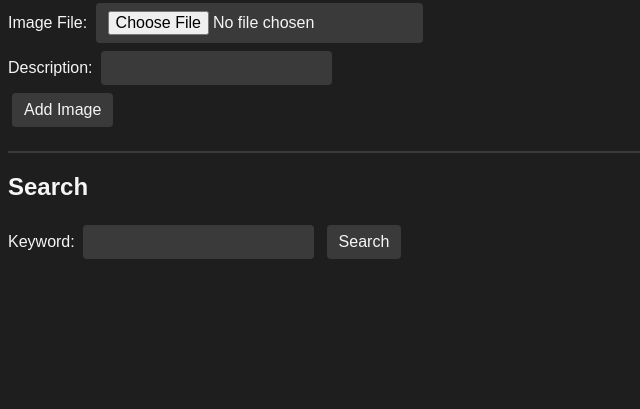
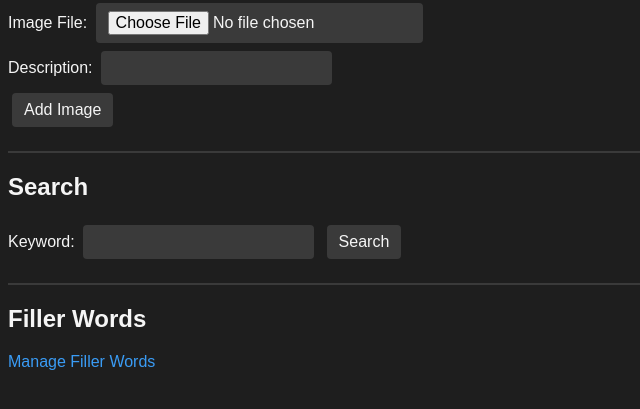
Before and after one commit to Ninjack21/memory_palace_app, a Flask app: page / in a window 1280 px wide. Shown: the part 81-490 px from the top of the page, without its empty margins (0-640 px from the left). Run offline with Flask 3, Linux system fonts and the light colour scheme.

Commit message:
sentence search with filler words handling

```diff
--- a/main.py
+++ b/main.py
@@ -10,6 +10,7 @@ from flask import (
 from flask_sqlalchemy import SQLAlchemy
 import os
 from werkzeug.utils import secure_filename
+import re
 
 UPLOAD_FOLDER = "uploads"
 ALLOWED_EXTENSIONS = {"png", "jpg", "jpeg", "gif"}
@@ -34,6 +35,11 @@ class Image(db.Model):
 
     def __repr__(self):
         return f"<Image {self.filename}>"
+
+
+class FillerWord(db.Model):
+    id = db.Column(db.Integer, primary_key=True)
+    word = db.Column(db.String(80), nullable=False)
 
 
 @app.route("/")
@@ -68,11 +74,25 @@ def serve_uploaded_file(filename):
     return send_file(file_path, as_attachment=True)
 
 
-@app.route("/search", methods=["GET"])
-def search_image():
-    keyword = request.args.get("keyword")
-    images = Image.query.filter(Image.description.contains(keyword)).all()
-    return render_template("search_results.html", images=images)
+@app.route("/search", methods=["GET", "POST"])
+def search_image(keywords=None):
+    if request.method == "GET":
+        keywords = request.args.get("keywords")
+        words = re.sub(r"'s", "", keywords.replace(",", " ")).split()
+    elif request.method == "POST":
+        query = request.form["keyword"]
+        words = re.sub(r"'s", "", query.replace(",", "")).split()
+    else:
+        return render_template("index.html")
+
+    filler_words = [filler_word.word for filler_word in FillerWord.query.all()]
+    words = [word for word in words if word not in filler_words]
+
+    results = {}
+    for word in words:
+        results[word] = Image.query.filter(Image.description.contains(word)).all()
+
+    return render_template("search_results.html", images=results)
 
 
 @app.route("/delete/<int:image_id>", methods=["POST"])
@@ -88,6 +108,48 @@ def uploaded_file(filename):
     return send_from_directory(app.config["UPLOADED_IMAGES_DEST"], filename)
 
 
+@app.route("/add_filler_word", methods=["POST"])
+def add_filler_word():
+    word = request.form["word"]
+    keywords = request.form["keywords"]
+    new_filler_word = FillerWord(word=word)
+    db.session.add(new_filler_word)
+    db.session.commit()
+    return redirect(url_for("search_image", keywords=keywords))
+
+
+@app.route("/update-description/<int:image_id>", methods=["POST"])
+def update_description(image_id):
+    image = Image.query.get_or_404(image_id)
+    new_description = request.form["description"]
+    image.description = new_description
+    db.session.commit()
+    return redirect(url_for("index"))
+
+
+@app.route("/filler_words")
+def filler_words():
+    filler_words = FillerWord.query.all()
+    return render_template("filler_words.html", filler_words=filler_words)
+
+
+@app.route("/update_filler_word/<int:word_id>", methods=["POST"])
+def update_filler_word(word_id):
+    filler_word = FillerWord.query.get_or_404(word_id)
+    new_word = request.form["word"]
+    filler_word.word = new_word
+    db.session.commit()
+    return redirect(url_for("filler_words"))
+
+
+@app.route("/delete_filler_word/<int:word_id>", methods=["POST"])
+def delete_filler_word(word_id):
+    filler_word = FillerWord.query.get_or_404(word_id)
+    db.session.delete(filler_word)
+    db.session.commit()
+    return redirect(url_for("filler_words"))
+
+
 if __name__ == "__main__":
     with app.app_context():
         db.create_all()
--- a/templates/index.html
+++ b/templates/index.html
@@ -19,11 +19,14 @@
     </form>
     <hr>
     <h2>Search</h2>
-    <form action="{{ url_for('search_image') }}" method="GET">
+    <form action="{{ url_for('search_image') }}" method="POST">
         <label for="keyword">Keyword:</label>
         <input type="text" name="keyword" required>
         <button type="submit">Search</button>
     </form>
+    <hr>
+    <h2>Filler Words</h2>
+    <a href="{{ url_for('filler_words') }}">Manage Filler Words</a>
 </body>
 
 </html>
```
Also changed, not shown: templates/filler_words.html (added, +29 -0 lines), templates/search_results.html (+45 -4 lines), instance/images.db, uploads/Appointed.png (added), uploads/Through.png (added), uploads/World.png (added), uploads/Written.png (added).
